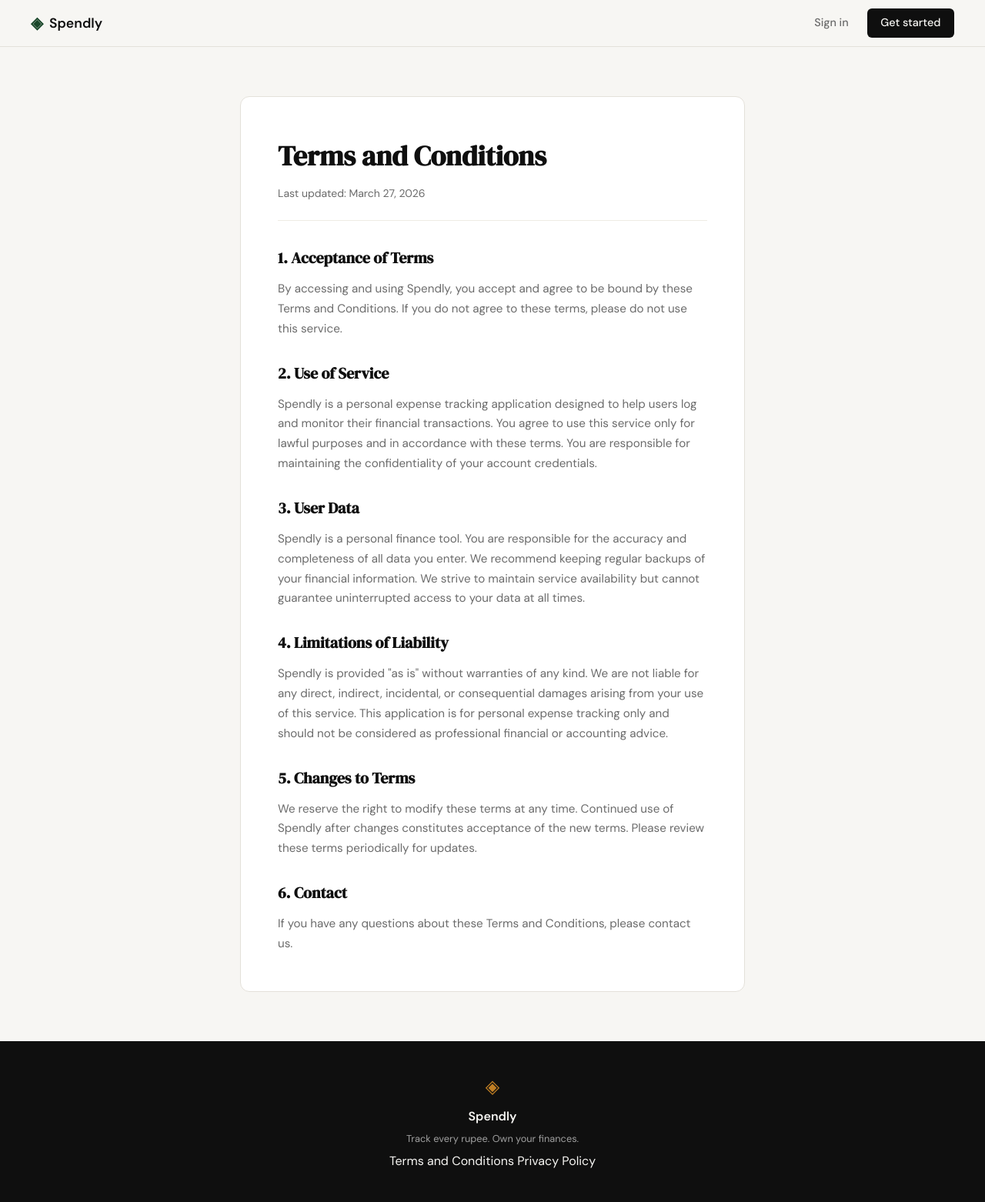
After one commit to VikasDataSync/Expense_Tracker, a Flask app: page /terms in a window 1280 px wide. The commit adds this page. Shown: the whole page at 77% size. Run offline with Flask 3, Linux system fonts and the light colour scheme.

Commit message:
landing : add terna dn conditions pages and route

```diff
--- a/app.py
+++ b/app.py
@@ -20,6 +20,11 @@ def register():
 @app.route("/login")
 def login():
     return render_template("login.html")
+
+
+@app.route("/terms")
+def terms():
+    return render_template("terms.html")
 
 
 # ------------------------------------------------------------------ #
--- a/static/css/style.css
+++ b/static/css/style.css
@@ -528,3 +528,60 @@ a { color: inherit; text-decoration: none; }
     .nav-links a:not(.nav-cta) { display: none; }
     .hero { padding: 3rem 1rem 2rem; }
 }
+
+/* ------------------------------------------------------------------ */
+/* Terms & Privacy pages                                               */
+/* ------------------------------------------------------------------ */
+
+.terms-page {
+    padding: 4rem 2rem;
+    max-width: 720px;
+    margin: 0 auto;
+}
+
+.terms-container {
+    background: var(--paper-card);
+    border: 1px solid var(--border);
+    border-radius: var(--radius-md);
+    padding: 3rem;
+}
+
+.terms-title {
+    font-family: var(--font-display);
+    font-size: 2.25rem;
+    color: var(--ink);
+    margin-bottom: 0.5rem;
+}
+
+.terms-updated {
+    font-size: 0.875rem;
+    color: var(--ink-muted);
+    margin-bottom: 2rem;
+    padding-bottom: 1.5rem;
+    border-bottom: 1px solid var(--border-soft);
+}
+
+.terms-content {
+    display: flex;
+    flex-direction: column;
+    gap: 1.75rem;
+}
+
+.terms-section h2 {
+    font-family: var(--font-display);
+    font-size: 1.25rem;
+    color: var(--ink);
+    margin-bottom: 0.75rem;
+}
+
+.terms-section p {
+    font-size: 0.95rem;
+    color: var(--ink-muted);
+    line-height: 1.7;
+}
+
+@media (max-width: 600px) {
+    .terms-page { padding: 2rem 1rem; }
+    .terms-container { padding: 1.5rem; }
+    .terms-title { font-size: 1.75rem; }
+}
--- a/templates/base.html
+++ b/templates/base.html
@@ -35,7 +35,7 @@
             <span class="footer-name">Spendly</span>
             <p class="footer-copy">Track every rupee. Own your finances.</p>
             <div class="footer-links">
-                <a href="#">Terms and Conditions</a>
+                <a href="{{ url_for('terms') }}">Terms and Conditions</a>
                 <a href="#">Privacy Policy</a>
             </div>
         </div>
--- /dev/null
+++ b/templates/terms.html
@@ -0,0 +1,46 @@
+{% extends "base.html" %}
+
+{% block title %}Terms and Conditions — Spendly{% endblock %}
+
+{% block content %}
+
+<section class="terms-page">
+    <div class="terms-container">
+        <h1 class="terms-title">Terms and Conditions</h1>
+        <p class="terms-updated">Last updated: March 27, 2026</p>
+
+        <div class="terms-content">
+            <section class="terms-section">
+                <h2>1. Acceptance of Terms</h2>
+                <p>By accessing and using Spendly, you accept and agree to be bound by these Terms and Conditions. If you do not agree to these terms, please do not use this service.</p>
+            </section>
+
+            <section class="terms-section">
+                <h2>2. Use of Service</h2>
+                <p>Spendly is a personal expense tracking application designed to help users log and monitor their financial transactions. You agree to use this service only for lawful purposes and in accordance with these terms. You are responsible for maintaining the confidentiality of your account credentials.</p>
+            </section>
+
+            <section class="terms-section">
+                <h2>3. User Data</h2>
+                <p>Spendly is a personal finance tool. You are responsible for the accuracy and completeness of all data you enter. We recommend keeping regular backups of your financial information. We strive to maintain service availability but cannot guarantee uninterrupted access to your data at all times.</p>
+            </section>
+
+            <section class="terms-section">
+                <h2>4. Limitations of Liability</h2>
+                <p>Spendly is provided "as is" without warranties of any kind. We are not liable for any direct, indirect, incidental, or consequential damages arising from your use of this service. This application is for personal expense tracking only and should not be considered as professional financial or accounting advice.</p>
+            </section>
+
+            <section class="terms-section">
+                <h2>5. Changes to Terms</h2>
+                <p>We reserve the right to modify these terms at any time. Continued use of Spendly after changes constitutes acceptance of the new terms. Please review these terms periodically for updates.</p>
+            </section>
+
+            <section class="terms-section">
+                <h2>6. Contact</h2>
+                <p>If you have any questions about these Terms and Conditions, please contact us.</p>
+            </section>
+        </div>
+    </div>
+</section>
+
+{% endblock %}
```
